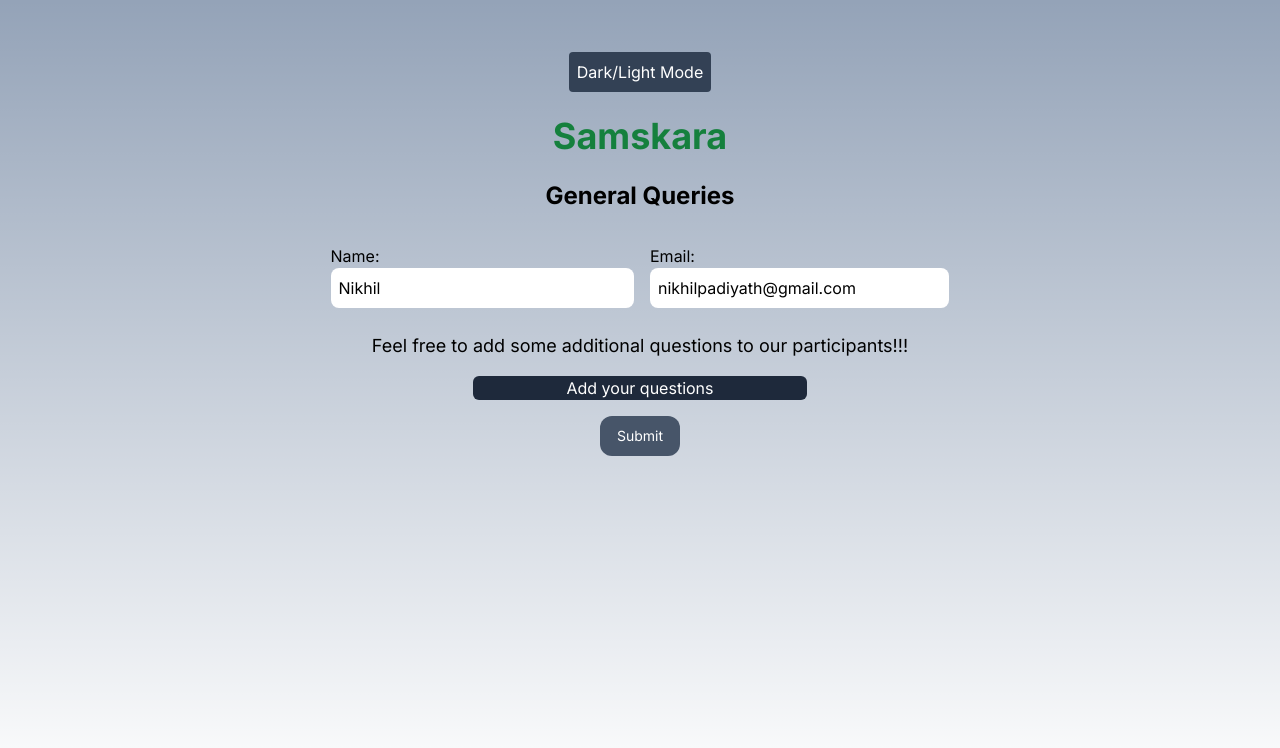
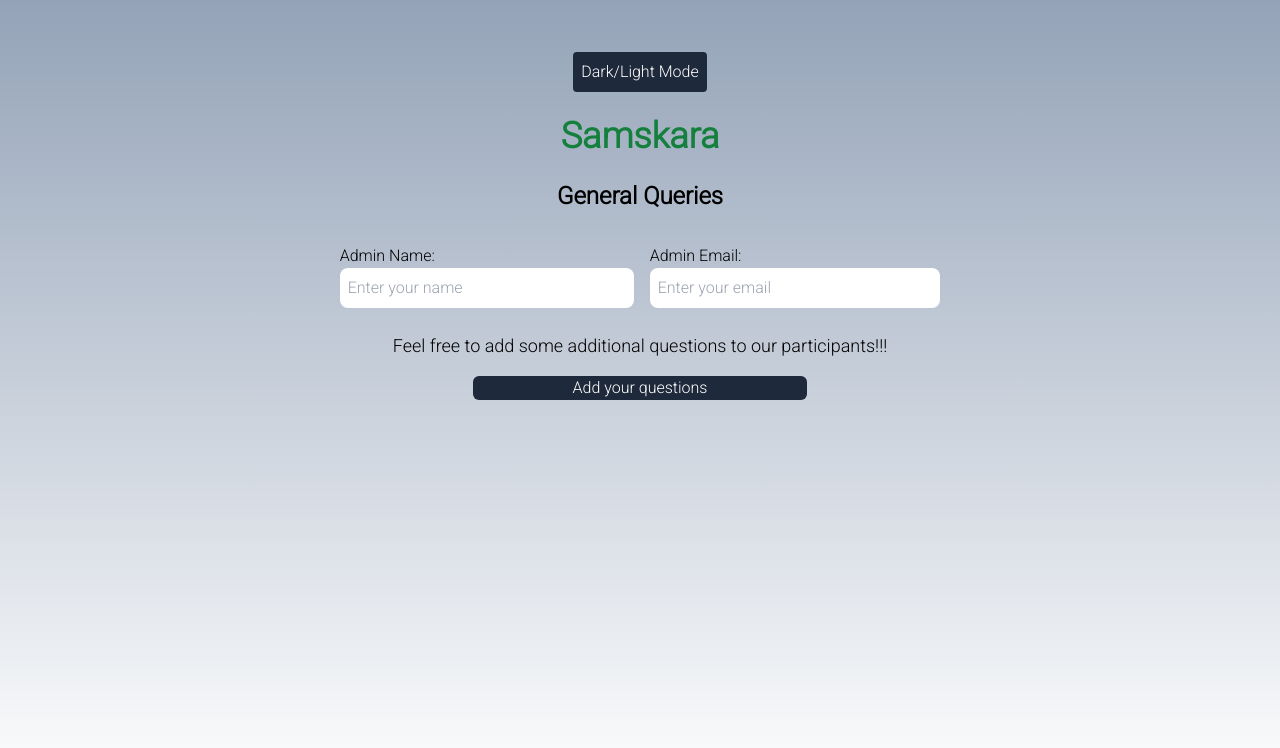
Before and after one commit to nikhilpadiyath/dragndrop-form, a Next.js app: page / in a window 1280 px wide. Shown: the top 748 px of the page. Built offline with nearby package versions, Linux system fonts and the light colour scheme.

Commit message:
Few corrections made

```diff
--- a/package.json
+++ b/package.json
@@ -12,6 +12,7 @@
     "@dnd-kit/core": "^6.1.0",
     "@dnd-kit/sortable": "^8.0.0",
     "@dnd-kit/utilities": "^3.2.2",
+    "@next/font": "^14.0.3",
     "next": "^14.0.3",
     "react": "^18",
     "react-dom": "^18"
--- a/src/app/components/QuestionForm.js
+++ b/src/app/components/QuestionForm.js
@@ -1,13 +1,7 @@
 import {CSS} from '@dnd-kit/utilities'
 import { useSortable } from '@dnd-kit/sortable'
 import { useState } from 'react'
-import { Roboto } from 'next/font/google'
 import OptionsPanel from './OptionsPanel'
-
-const roboto = Roboto({
-  weight: '400',
-  subsets: ['latin'],
-})
 
 const QuestionForm = ({index, addDiv,handleClick, options, handleDelete, updateQuestionList}) => {
 
@@ -85,7 +79,7 @@ function handleSelect(e,index){
                onChange={handleQuestion}
 
                ></input>
-               <button type="button" onClick={getQuestion} className="bg-slate-600 rounded-xl h-10 sm:h-6 w-20 ml-4 sm:mt-2 text-bold text-white text-sm sm:text-center hover:border-2 hover:ring-slate-600" >Save</button>
+               <button type="button" onClick={getQuestion} className="bg-slate-800 rounded-xl h-10 sm:h-6 w-20 ml-4 sm:mt-2 text-bold text-white text-sm sm:text-center hover:border-2 hover:ring-slate-600" >Save</button>
               </div>
           <div className="flex space-between mt-4 flex-col">
           <div>
@@ -106,10 +100,10 @@ function handleSelect(e,index){
         </div>
         {addDiv.length-1 === index &&
         (
-        <div className="flex justify-center w-full p-4  h-15 border-t-0 border-2 border-slate-400 dark:border-2 dark:border-slate-400 bg-slate-300 dark:bg-slate-800 hover:bg-slate-400 hover:border-2 hover:border-slate-600 hover:rounded-xl text-sm dark:text-white touch-none"
+        <div className="flex justify-center w-full p-4  h-15 border-t-0 border-2 border-slate-400 dark:border-2 dark:border-slate-400 bg-slate-300 dark:bg-slate-700 hover:bg-slate-400 hover:border-2 hover:border-slate-600 hover:rounded-xl text-sm dark:text-white touch-none"
          >
        <button type='button'
-                  className="bg-slate-600 rounded-xl h-10 w-40  text-bold text-white text-sm sm:text-center hover:border-2 hover:ring-slate-600"
+                  className="bg-slate-800 rounded-xl h-10 w-40  text-bold text-white text-sm sm:text-center hover:border-2 hover:ring-slate-600"
                   onClick={handleClick}
          >Add Questions</button>
         </div> )}
--- a/src/app/layout.js
+++ b/src/app/layout.js
@@ -1,7 +1,10 @@
-import { Inter } from 'next/font/google'
+import { Roboto } from 'next/font/google'
 import './globals.css'
 
-const inter = Inter({ subsets: ['latin'] })
+const roboto = Roboto({
+  weight: '300',
+  subsets: ['latin'],
+})
 
 export const metadata = {
   title: 'Drag and drop form',
@@ -11,7 +14,7 @@ export const metadata = {
 export default function RootLayout({ children }) {
   return (
     <html lang="en">
-      <body className={inter.className}>{children}</body>
+      <body className={roboto.className}>{children}</body>
     </html>
   )
 }
--- a/src/app/page.js
+++ b/src/app/page.js
@@ -9,19 +9,14 @@ import { DndContext,
         useSensors,} from '@dnd-kit/core'
 import { arrayMove, SortableContext, verticalListSortingStrategy } from '@dnd-kit/sortable'
 import { createPortal } from 'react-dom'
-import { Roboto } from 'next/font/google'
 import Link from 'next/link'
 
-const roboto = Roboto({
-  weight: '400',
-  subsets: ['latin'],
-})
 
 export default function Home() {
 
     const [formData, setFormData] = useState({
-      name: 'Nikhil',
-      email: 'nikhilpadiyath@gmail.com',
+      name: '',
+      email: '',
     })
     const [darkMode, setDarkMode] = useState(false)
     const [addDiv, setAddDiv] = useState([{divs:"", id:100}])
@@ -71,10 +66,7 @@ export default function Home() {
 
      //Get Question
   const updateQuestionList = (query) => {
-    console.log(qList);
-    console.log({query});
     let newArray = [...qList, query];
-    console.log(newArray);
     setQList(newArray);
   }
 
@@ -145,12 +137,12 @@ export default function Home() {
     <main className= {darkMode ? "dark" : ""}>
     <div className="flex min-h-screen flex-col items-center p-10 dark:text-white dark:bg-slate-900">
        <div className="flex flex-col items-center">
-          <button type="button" className="bg-slate-700 p-2 rounded mb-6 mt-3  text-white" onClick={()=> setDarkMode(!darkMode)}>Dark/Light Mode</button>
+          <button type="button" className="bg-slate-800 p-2 rounded mb-6 mt-3  text-white" onClick={()=> setDarkMode(!darkMode)}>Dark/Light Mode</button>
           <h1 className="text-4xl pb-6 font-bold text-green-700">Samskara</h1>
           <h1 className="text-2xl pb-6 font-bold dark:text-white ">General Queries</h1>
         <div className="flex">
         <div className="p-2">
-        <label htmlFor="name">Name:  </label>
+        <label htmlFor="name">Admin Name:  </label>
         <input className="rounded-lg w-full p-2"
                type="text"
                name="name"
@@ -161,7 +153,7 @@ export default function Home() {
                />
         </div>
         <div className="p-2 w-500">
-        <label htmlFor="email">Email:  </label>
+        <label htmlFor="email">Admin Email:  </label>
         <input className="rounded-lg w-full p-2"
                type="email"
                name="email"
@@ -200,17 +192,22 @@ export default function Home() {
        )}
        </SortableContext>
        </div>
+
        <Link href={{
       pathname: "/questions-overview",
       query: {
+            darkMode: darkMode,
             name: formData.name,
             email: formData.email,
             qList: qList,
             }
 
   }}>
-        <button type="submit" className="bg-slate-600 rounded-xl h-10 sm:h-6 w-20 mt-4 sm:mt-2 text-bold text-white text-sm sm:text-center hover:border-2 hover:ring-slate-600">Submit</button>
-      </Link>
+    {qList.length !==0 &&(
+        <button type="submit" className="bg-slate-800 rounded-xl h-10 sm:h-6 w-20 mt-4 sm:mt-2 text-bold text-white text-sm sm:text-center hover:border-2 hover:ring-slate-600">Submit</button>
+        )}
+        </Link>
+
       </div>
 </main>
      {/*} {createPortal(
--- a/src/app/questions-overview/page.js
+++ b/src/app/questions-overview/page.js
@@ -1,39 +1,45 @@
-import { Roboto } from 'next/font/google'
-
-const roboto = Roboto({
-  weight: '400',
-  subsets: ['latin'],
-})
+import Link from 'next/link'
 
 const questionsOverview = ({ searchParams }) => {
 
-  const {name, email, qList} = searchParams
+  const {name, email, qList, darkMode} = searchParams
 
 
 return (
 
-    <div className="bg-white  text-slate-800 dark:bg-slate-900 dark:text-white min-h-screen roboto flex flex-col flex-wrap m-4 p-4 font-semibold">
+    <div className= {darkMode ? "dark" : ""}>
+    <div className="bg-white  text-slate-800 dark:bg-slate-900 dark:text-slate-200 min-h-screen roboto flex flex-col flex-wrap m-4 p-4 font-semibold">
       <h1 className="text-4xl pb-4">Questions Overview</h1>
-      <p>Event Coordinator: {name}</p>
+      <p>Event Head: {name}</p>
       <p>Contact me at {email}</p>
-      <div>
+      <div className="m-4">
       <h1 className="text-3xl my-2">Questions</h1>
       <p>Name</p>
-      <input className= "w-1/2 border-2 border-slate-200 rounded"type="text" name="participant" value=""></input>
+      <input className= "w-1/2 border-2 border-slate-200 rounded text-slate-800"type="text" name="participant"></input>
       <p>What is your age group?</p>
       <div className="flex">
-      <input type="radio" name="age-group"  value="18-35" />
+      <input type="radio" name="age-group" />
       <label htmlFor="18-35" className="m-4">18-35</label>
-      <input type="radio" name="age-group"  value="36-50"  />
+      <input type="radio" name="age-group"  />
       <label htmlFor="36-50" className="m-4">36-50</label>
-      <input type="radio" name="age-group"  value="50+"  />
+      <input type="radio" name="age-group" />
       <label htmlFor="50+" className="m-4">50+</label>
       </div>
       <ul>
-        {qList.map(item => (<li key={item}>{item}</li>))}
+        {qList.map(item => (
+          <>
+        <li key={item}>{item}</li>
+         <input className= "w-3/4 my-2 border-2 border-slate-200 rounded text-slate-800"type="text" name="answer"></input>
+         </>
+        ))}
       </ul>
+
       </div>
+      <Link className="mt-8 underline text-blue-900 dark:text-purple-700" href={{
+      pathname: "/",
+      }}>Back to Create Questions</Link>
 
+    </div>
     </div>
   )
 }
```
Also changed, not shown: 1 other file (tests, documents, lock files or other folders).
